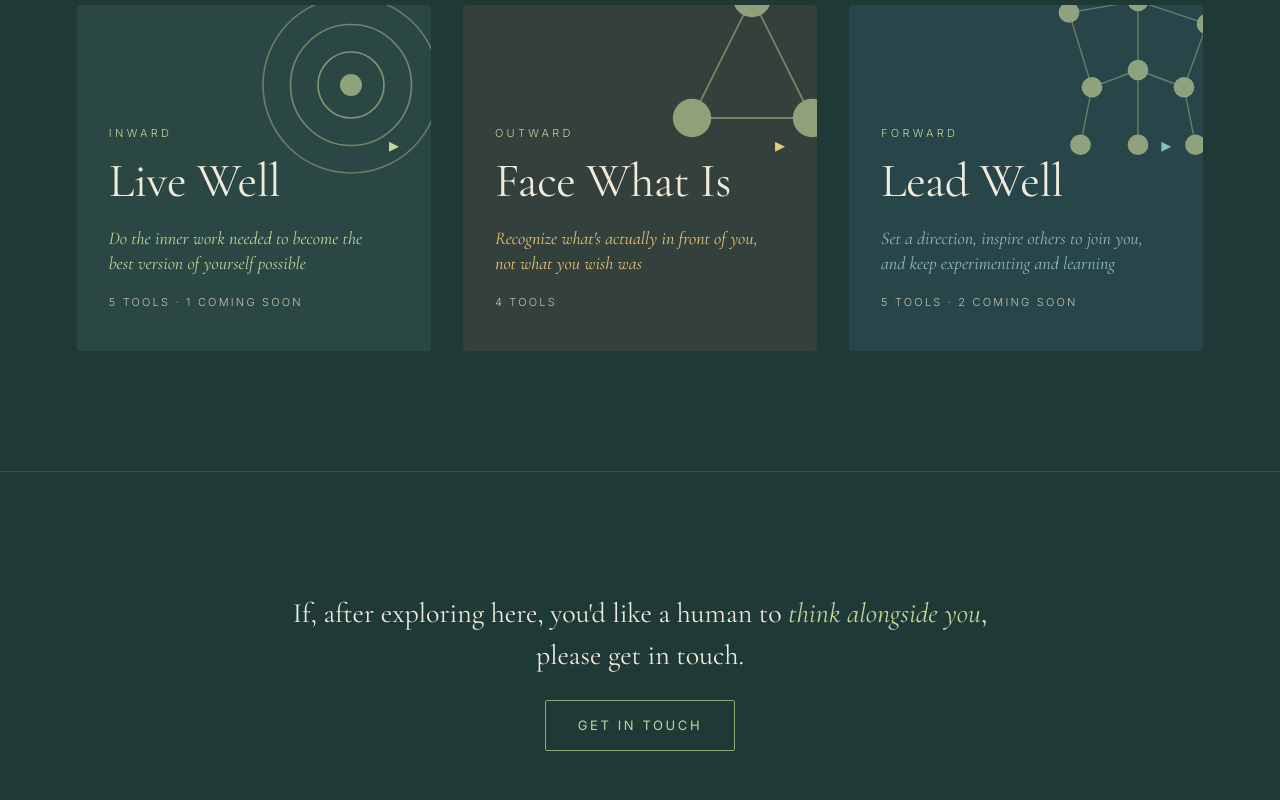
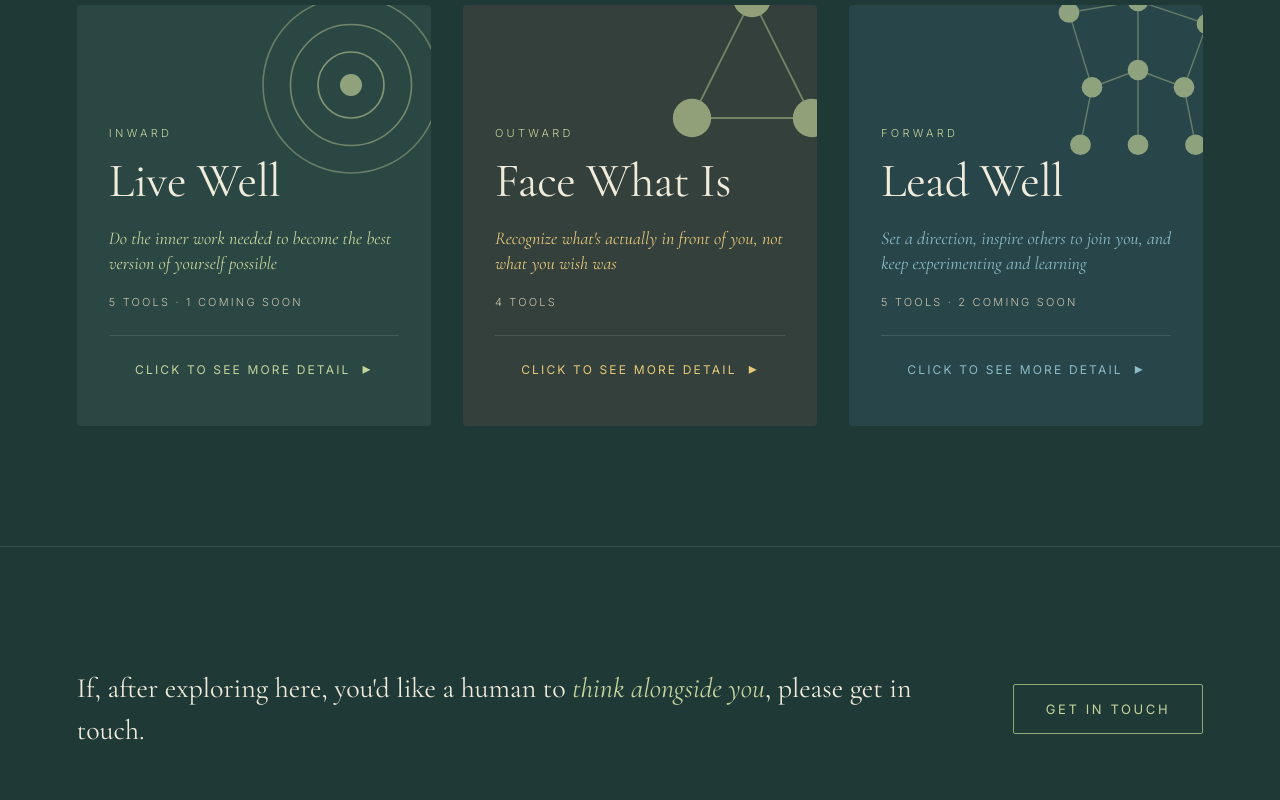
Before and after one commit to JMZywietz/InciteU, a React (Vite) app: page / in a window 1280 px wide. Shown: the part 1000-1800 px from the top of the page. Built offline with nearby package versions, Linux system fonts and the light colour scheme.

Commit message:
Homepage polish: tagline line 3 rewritten + de-greened, footer spread to single row, card-level chevron moved to bottom 'click to see more detail' row (was getting lost in corner icons), sub-bucket descriptions bumped to 15px, sub-bucket count lowercased + appended 'click to see more/less'

```diff
--- a/src/components/CategoryCard.jsx
+++ b/src/components/CategoryCard.jsx
@@ -50,9 +50,9 @@ export default function CategoryCard({ label, name, tagline, Icon, iconStyle, to
   const renderToolItem = (t, i, _allItems, isLast, keyPrefix = '') => {
     const isLink = !!(t.to || t.external) && t.live !== false;
     const onClick = isLink && t.to
-      ? () => navigate(t.to)
+      ? (e) => { e.stopPropagation(); navigate(t.to); }
       : isLink && t.external
-        ? () => window.open(t.external, '_blank', 'noopener')
+        ? (e) => { e.stopPropagation(); window.open(t.external, '_blank', 'noopener'); }
         : null;
     const key = `${keyPrefix}${i}`;
     const isHovered = hoveredTool === key;
@@ -96,16 +96,12 @@ export default function CategoryCard({ label, name, tagline, Icon, iconStyle, to
         <Icon />
       </div>
 
-      {/* Clickable card header — toggles card expansion */}
-      <div onClick={() => setExpanded((e) => !e)}
-           style={{ position: 'relative', zIndex: 1, marginTop: 80, cursor: 'pointer', display: 'flex', alignItems: 'flex-start', gap: 16 }}>
-        <div style={{ flex: 1 }}>
-          <div style={{ ...eyebrow, marginBottom: 12 }}>{label}</div>
-          <h2 style={{ ...heading(48), marginBottom: 16 }}>{name}</h2>
-          <p style={{ fontFamily: F.serif, fontStyle: 'italic', fontSize: 18, color: accent, marginBottom: 0, lineHeight: 1.4 }}>{tagline}</p>
-          <div style={{ fontFamily: F.sans, fontSize: 11, letterSpacing: '0.2em', textTransform: 'uppercase', color: C.creamMuted, marginTop: 18 }}>{cardCount}</div>
-        </div>
-        <div style={{ color: accent, fontSize: 20, transition: 'transform 0.3s ease', transform: expanded ? 'rotate(90deg)' : 'rotate(0deg)', flexShrink: 0, marginTop: 4, userSelect: 'none', fontFamily: F.sans }}>▸</div>
+      {/* Card header — display only (no click target; chevron lives at the bottom now) */}
+      <div style={{ position: 'relative', zIndex: 1, marginTop: 80 }}>
+        <div style={{ ...eyebrow, marginBottom: 12 }}>{label}</div>
+        <h2 style={{ ...heading(48), marginBottom: 16 }}>{name}</h2>
+        <p style={{ fontFamily: F.serif, fontStyle: 'italic', fontSize: 18, color: accent, marginBottom: 0, lineHeight: 1.4 }}>{tagline}</p>
+        <div style={{ fontFamily: F.sans, fontSize: 11, letterSpacing: '0.2em', textTransform: 'uppercase', color: C.creamMuted, marginTop: 18 }}>{cardCount}</div>
       </div>
 
       {/* Card body — visible only when expanded */}
@@ -126,6 +122,7 @@ export default function CategoryCard({ label, name, tagline, Icon, iconStyle, to
             const groupTotal = group.tools.length;
             const groupComing = group.tools.filter((t) => !t.live).length;
             const groupCount = countString(groupTotal, groupComing);
+            const seeMoreText = subExpanded ? 'click to see less' : 'click to see more';
 
             return (
               <div key={gi} style={{ marginBottom: 4 }}>
@@ -136,9 +133,11 @@ export default function CategoryCard({ label, name, tagline, Icon, iconStyle, to
                   <div style={{ flex: 1 }}>
                     <div style={{ fontFamily: F.sans, fontSize: 11, letterSpacing: '0.22em', textTransform: 'uppercase', color: accent, marginBottom: 6 }}>{group.label}</div>
                     {group.description && (
-                      <div style={{ fontFamily: F.serif, fontStyle: 'italic', fontSize: 13, color: 'rgba(240, 235, 219, 0.6)', lineHeight: 1.45 }}>{group.description}</div>
+                      <div style={{ fontFamily: F.serif, fontStyle: 'italic', fontSize: 15, color: 'rgba(240, 235, 219, 0.72)', lineHeight: 1.45 }}>{group.description}</div>
                     )}
-                    <div style={{ fontFamily: F.sans, fontSize: 10, letterSpacing: '0.18em', textTransform: 'uppercase', color: C.creamMuted, marginTop: 8 }}>{groupCount}</div>
+                    <div style={{ fontFamily: F.sans, fontSize: 12, color: C.creamMuted, marginTop: 8, fontWeight: 300 }}>
+                      {groupCount} · <span style={{ fontStyle: 'italic' }}>{seeMoreText}</span>
+                    </div>
                   </div>
                   <div style={{ fontSize: 14, color: C.creamMuted, transition: 'transform 0.25s ease', transform: subExpanded ? 'rotate(90deg)' : 'rotate(0deg)', flexShrink: 0, marginTop: 2, userSelect: 'none', fontFamily: F.sans }}>▸</div>
                 </div>
@@ -162,6 +161,34 @@ export default function CategoryCard({ label, name, tagline, Icon, iconStyle, to
           )}
         </div>
       </div>
+
+      {/* Card-level expand/collapse trigger at the bottom — moved here from the top so it doesn't get lost in the corner icon decoration */}
+      <div onClick={() => setExpanded((e) => !e)}
+           style={{
+             position: 'relative',
+             zIndex: 1,
+             marginTop: 24,
+             paddingTop: 20,
+             paddingBottom: 4,
+             borderTop: `1px solid ${C.line}`,
+             cursor: 'pointer',
+             display: 'flex',
+             alignItems: 'center',
+             justifyContent: 'center',
+             gap: 12,
+             color: accent,
+             fontFamily: F.sans,
+             fontSize: 12,
+             letterSpacing: '0.18em',
+             textTransform: 'uppercase',
+             fontWeight: 400,
+             transition: 'gap 0.3s ease',
+           }}
+           onMouseEnter={(e) => { e.currentTarget.style.gap = '18px'; }}
+           onMouseLeave={(e) => { e.currentTarget.style.gap = '12px'; }}>
+        <span>{expanded ? 'click to see less detail' : 'click to see more detail'}</span>
+        <span style={{ fontSize: 16, transition: 'transform 0.3s ease', transform: expanded ? 'rotate(90deg)' : 'rotate(0deg)', userSelect: 'none', display: 'inline-block' }}>▸</span>
+      </div>
     </div>
   );
 }
--- a/src/pages/HomePage.jsx
+++ b/src/pages/HomePage.jsx
@@ -34,7 +34,7 @@ export default function HomePage() {
         <p style={{ fontFamily: F.sans, fontSize: 19, color: C.creamMuted, fontWeight: 300, lineHeight: 1.7, margin: 0 }}>
           This webpage is for <span style={{ color: C.sage }}>anyone who wants to transform themselves or others</span>.<br />
           It hosts a suite of transformational tools that are free to use.<br />
-          <span style={{ color: C.sage }}>If they help you, repay us by spreading them along to anywhere they will do good.</span>
+          If these tools help you, please share them with others who will use them for good.
         </p>
       </section>
 
@@ -101,11 +101,13 @@ export default function HomePage() {
         </div>
       </section>
 
-      <section style={{ padding: '120px 6vw 140px', textAlign: 'center', borderTop: `1px solid ${C.line}`, maxWidth: 1400, margin: '0 auto' }}>
-        <p style={{ fontFamily: F.serif, fontSize: 28, fontWeight: 400, color: C.cream, lineHeight: 1.5, maxWidth: 700, margin: '0 auto 24px' }}>
-          If, after exploring here, you'd like a human to <em style={{ color: C.sage, fontStyle: 'italic' }}>think alongside you</em>, please get in touch.
-        </p>
-        <a href="mailto:jen@inciteu.com" style={btn('primary')} onMouseEnter={btnHoverIn} onMouseLeave={btnHoverOut}>Get in touch</a>
+      <section style={{ padding: '120px 6vw 140px', borderTop: `1px solid ${C.line}`, maxWidth: 1400, margin: '0 auto' }}>
+        <div style={{ display: 'flex', justifyContent: 'space-between', alignItems: 'center', gap: 48, flexWrap: 'wrap' }}>
+          <p style={{ fontFamily: F.serif, fontSize: 28, fontWeight: 400, color: C.cream, lineHeight: 1.5, margin: 0, flex: '1 1 600px', maxWidth: 900 }}>
+            If, after exploring here, you'd like a human to <em style={{ color: C.sage, fontStyle: 'italic' }}>think alongside you</em>, please get in touch.
+          </p>
+          <a href="mailto:jen@inciteu.com" style={{ ...btn('primary'), flexShrink: 0 }} onMouseEnter={btnHoverIn} onMouseLeave={btnHoverOut}>Get in touch</a>
+        </div>
       </section>
     </main>
   );
```
